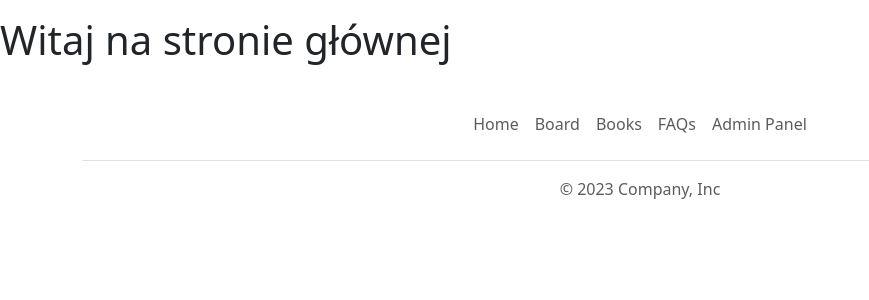
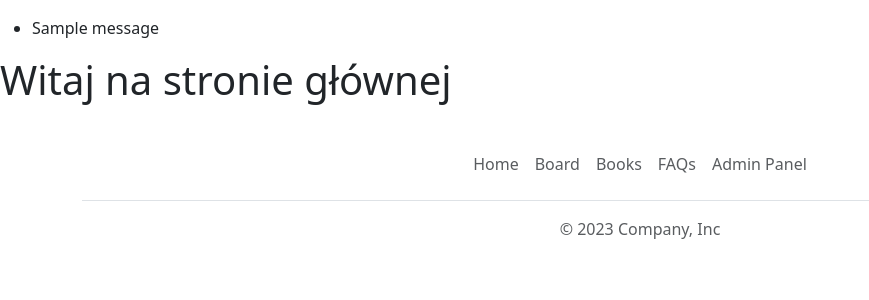
Before and after one commit to kronek1122/Bookshelf_ecommerce, a Django app: page / in a window 1280 px wide. Shown: the part 72-372 px from the top of the page, without its empty margins (0-869 px from the left). Run offline with Django 5.2, Linux system fonts and the light colour scheme; tables that the repository leaves empty hold one stand-in row (values such as "Sample post"); one stand-in notice (Sample message) is shown.

Commit message:
#3 add showing messages

```diff
--- a/mybook/templates/mybook/home.html
+++ b/mybook/templates/mybook/home.html
@@ -2,6 +2,14 @@
 
 {% block content %}
 
+{% if messages %}
+    <ul class="messages">
+        {% for message in messages %}
+            <li{% if message.tags %} class="{{ message.tags }}"{% endif %}>{{ message }}</li>
+        {% endfor %}
+    </ul>
+{% endif %}
+
 <h1>Witaj na stronie głównej</h1>
 
 {% endblock content%}
```
Also changed, not shown: mybook/templates/mybook/book_detail.html (+8 -0 lines).
